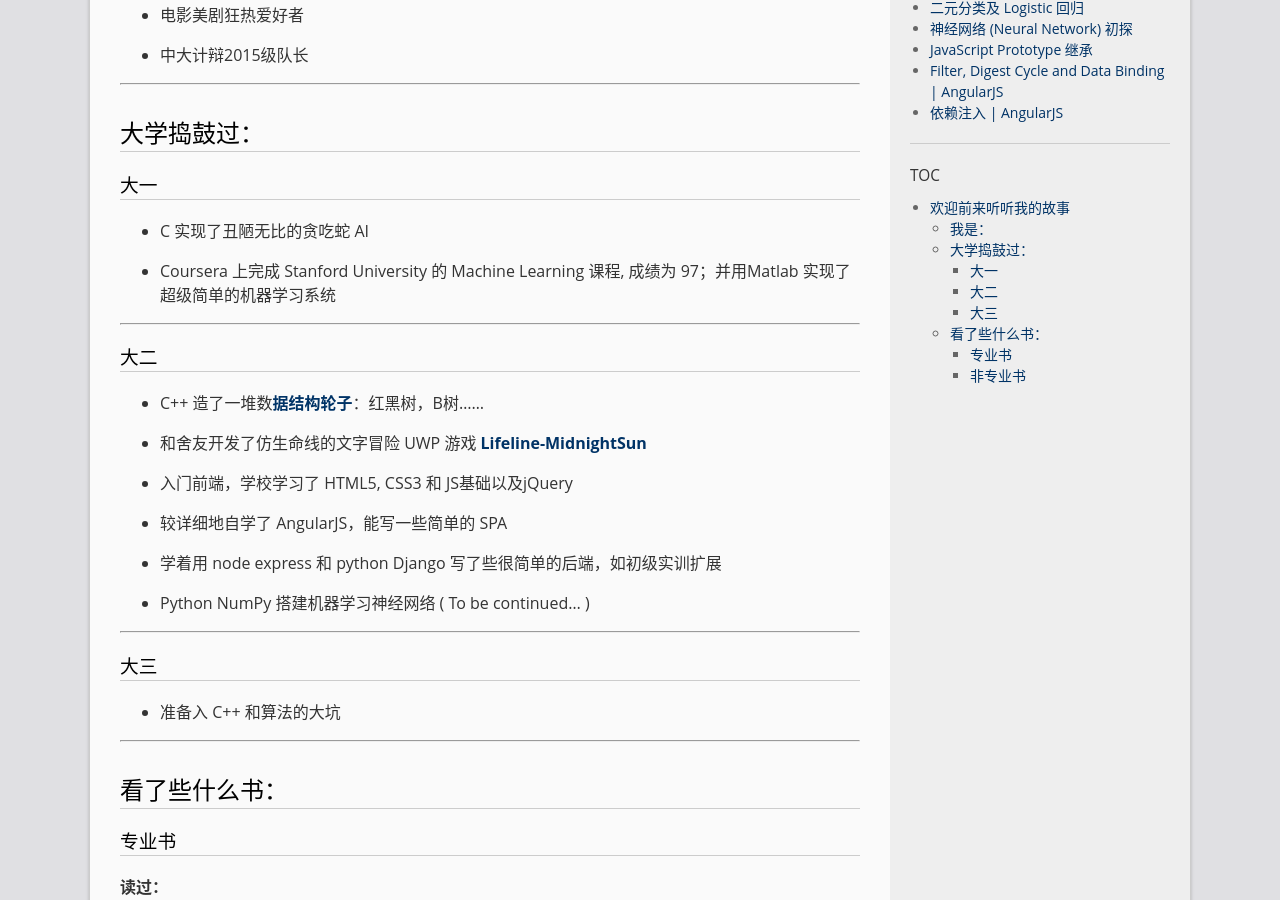
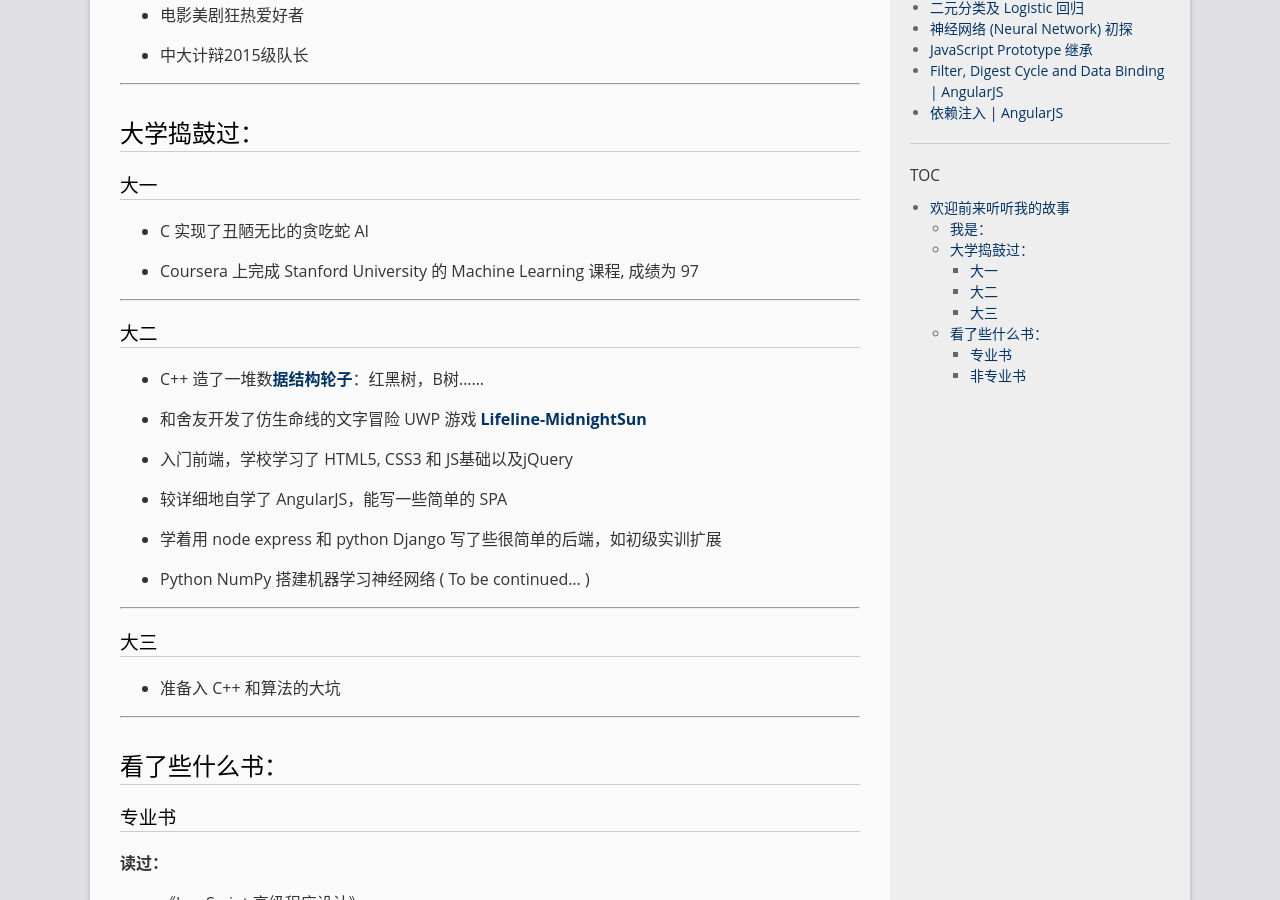
Before and after one commit to qyb225/qyb225.github.io, a Jekyll site: the page built from about.md, in a window 1280 px wide and 900 px high, scrolled down 409 px. Built offline with Jekyll 4.4.1, drawn with Linux system fonts in a browser that asks for light colours.

Commit message:
update aboutMe

```diff
--- a/about.md
+++ b/about.md
@@ -23,7 +23,7 @@ public: true
 
 * C 实现了丑陋无比的贪吃蛇 AI
 
-* Coursera 上完成 Stanford University 的 Machine Learning 课程, 成绩为 97；并用Matlab 实现了超级简单的机器学习系统
+* Coursera 上完成 Stanford University 的 Machine Learning 课程, 成绩为 97
 
 ---
 
```
Also changed, not shown: _posts/2017-08-12-Logistic-Regression.md (+1 -1 lines).
